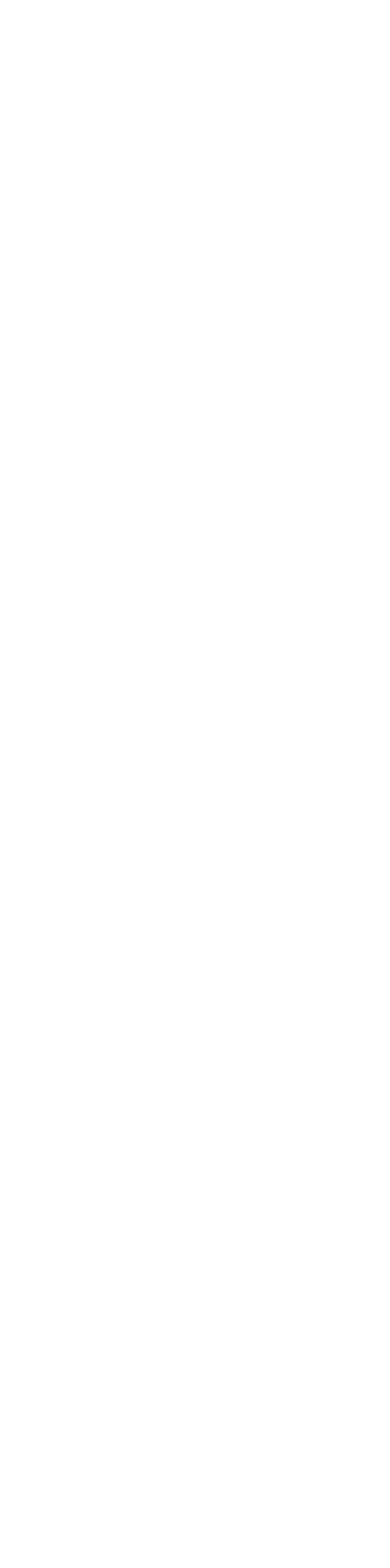
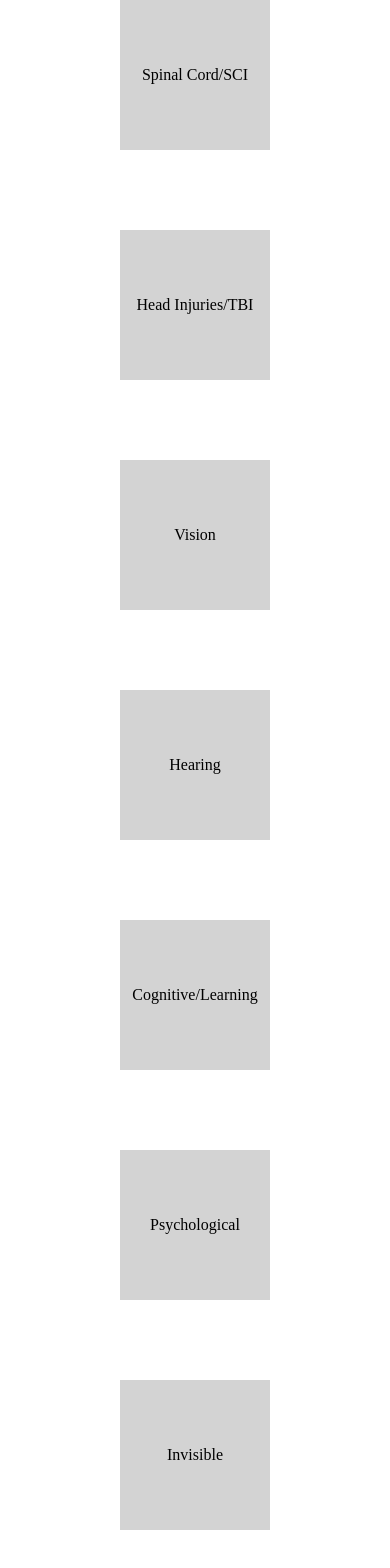
Before and after one commit to jensusan/hackHERthon-frontend, a React (Create React App) app: page /categories in a window 390 px wide. Before the commit this address had no page. Shown: the part 344-1912 px from the top of the page. Before the commit the page ends 844 px from the top, so only its background shows below. Built offline with nearby package versions, Linux system fonts and the light colour scheme.

Commit message:
added categories and mobility page, removed pages, etc that are no longer needed

```diff
--- a/package.json
+++ b/package.json
@@ -12,6 +12,7 @@
     "react-dom": "^17.0.2",
     "react-router-dom": "^6.2.2",
     "react-scripts": "5.0.0",
+    "styled-components": "^5.3.3",
     "web-vitals": "^2.1.4"
   },
   "scripts": {
--- a/src/App.js
+++ b/src/App.js
@@ -1,48 +1,31 @@
 import {Routes, Route} from "react-router-dom";
 import { useState, useEffect } from "react";
 import Home from "./pages/Home";
-import News from "./pages/News";
 import Caregivers from "./pages/Caregivers";
 import NavBar from "./components/NavBar";
-import Restrooms from "./pages/Restrooms";
+import Categories from "./pages/Categories/Categories";
+import Mobility from "./pages/Mobility/Mobility";
 const axios = require('axios');
 
 function App() {
-  const [news, setNews] =
-  useState([]);
-  const [restrooms, setRestrooms] = useState([]);
+  const [iframeVisible, setIframeVisible] = useState(false);
 
-  async function getNews() {
-    try {
-      const response = await axios.get('https://gnews.io/api/v4/top-headlines?token=bdd052cc7d96e3f1b8e81224b79e1f30&lang=en')
-      setNews(response.data)
-    } catch (error) {
-      console.log(error)
-    };
-  };
-
-  async function getRestrooms() {
-    try {
-      const response = await axios.get('https://www.refugerestrooms.org/api/v1/restrooms/by_location?page=1&per_page=10&offset=0&ada=false&unisex=false&lat=41.8781&lng=-87.6298')
-      setRestrooms(response.data)
-    } catch (error) {
-      console.log(error)
-    }
+  const handleShowIframe = () => {
+    setIframeVisible(true)
   }
 
-  useEffect(() => {
-
-  });
-
+  const handleHideIframe = () => {
+    setIframeVisible(false)
+  }
 
   return (
     <>
     <NavBar />
     <Routes>
       <Route path='' element={<Home />} />
-      <Route path='/news' element={<News news={news}/>}/>
+      <Route path='/categories' element={<Categories />}/>
+      <Route path='/mobility' element={<Mobility handleShowIframe={handleShowIframe} iframeVisible={iframeVisible}/>}/>
       <Route path='/caregivers' element={<Caregivers />}/>
-      <Route path='/restrooms' element={<Restrooms restrooms={restrooms}/>}/>
     </Routes>
     </>
   );
--- /dev/null
+++ b/src/pages/Categories/Categories-styles.js
@@ -0,0 +1,25 @@
+import styled from "styled-components";
+
+export const Wrapper = styled.div`
+    margin: 10px;
+`;
+
+export const Content = styled.div`
+    display: flex;
+    justify-content: space-evenly;
+    flex-wrap: wrap;
+
+    .box {
+        background: #D3D3D3;
+        width: 150px;
+        height: 150px;
+        padding: 10px;
+        margin: 40px;
+        display: flex;
+        flex-direction: column;
+        justify-content: center;
+        align-items: center;
+    }
+
+
+`;
--- /dev/null
+++ b/src/pages/Categories/Categories.js
@@ -0,0 +1,37 @@
+import {Wrapper, Content} from './Categories-styles';
+
+const Categories = () => {
+    return (
+        <Wrapper>
+           <h2>I need help with:</h2>
+           <Content>
+               <div className='box'>
+                <p>Mobility/Physical</p>
+               </div>
+                <div className='box'>
+                <p>Spinal Cord/SCI</p>
+               </div>
+               <div className='box'>
+                <p>Head Injuries/TBI</p>
+               </div>
+               <div className='box'>
+                <p>Vision</p>
+               </div>
+               <div className='box'>
+                <p>Hearing</p>
+               </div>
+               <div className='box'>
+                <p>Cognitive/Learning</p>
+               </div>
+               <div className='box'>
+                <p>Psychological</p>
+               </div>
+               <div className='box'>
+                <p>Invisible</p>
+               </div>
+           </Content>
+        </Wrapper>
+    )
+}
+
+export default Categories;
--- a/src/pages/Home.js
+++ b/src/pages/Home.js
@@ -7,7 +7,9 @@ const Home = () => {
             <Link to='/caregivers'>
             <button>Get Care</button>
             </Link>
+            <Link to='/categories'>
             <button>Get Resources</button>
+            </Link>
         </>
     )
 };
--- /dev/null
+++ b/src/pages/Mobility/Mobility-styles.js
@@ -0,0 +1,11 @@
+import styled from "styled-components";
+
+export const Wrapper = styled.div`
+    iframe {
+        display: none;
+    }
+
+    .visible {
+        display: block;
+    }
+`;
--- /dev/null
+++ b/src/pages/Mobility/Mobility.js
@@ -0,0 +1,19 @@
+import { Wrapper } from "./Mobility-styles";
+
+const Mobility = ({handleShowIframe, iframeVisible}) => {
+    console.log(iframeVisible)
+    return(
+
+        <Wrapper>
+            <h1>Mobility Resources</h1>
+            <h2>Food</h2>
+                <button onClick={handleShowIframe}>Chicago Food Bank</button>
+               <iframe className={iframeVisible ? 'visible' : 'food-bank'}src="https://www.chicagosfoodbank.org/">
+                </iframe>
+            <h2>Shelter</h2>
+            <h2>Bathrooms</h2>
+        </Wrapper>
+    )
+};
+
+export default Mobility;
--- a/src/pages/Restrooms.js
+++ /dev/null
@@ -1,18 +0,0 @@
-const Restrooms = ({restrooms}) => {
-    return(
-        <>
-            <h1>Restrooms</h1>
-            {restrooms.map((restroom) => (
-            <div key={restroom.id}>
-                <h3>{restroom.name}</h3>
-                <p>{restroom.street} {restroom.city}, {restroom.state}</p>
-                <p>Is it unisex: {restroom.unisex}</p>
-                <p>Comments: {restroom.comment}</p>
-            </div>
-
-    ))}
-     </>
-    )
-};
-
-export default Restrooms;
```
Also changed, not shown: 1 other file (tests, documents, lock files or other folders).
